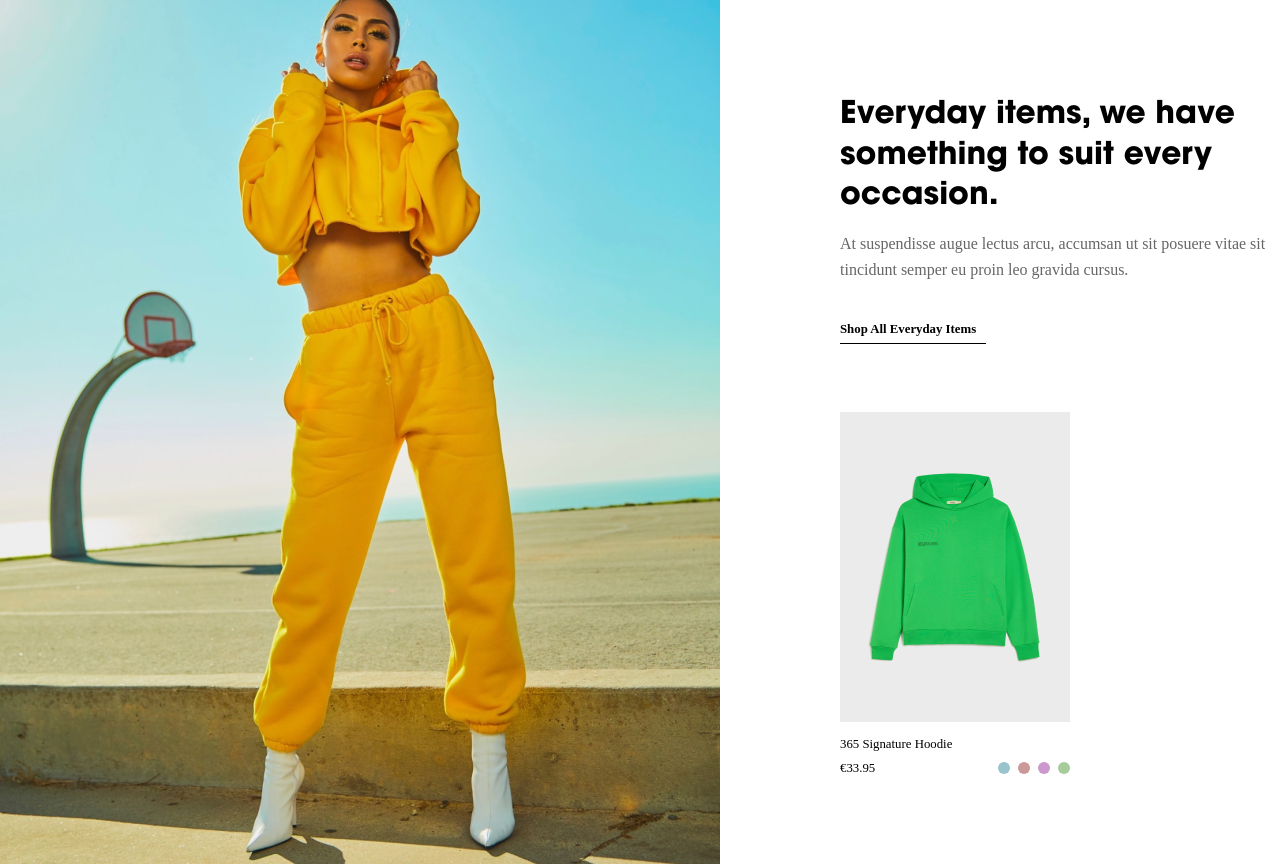
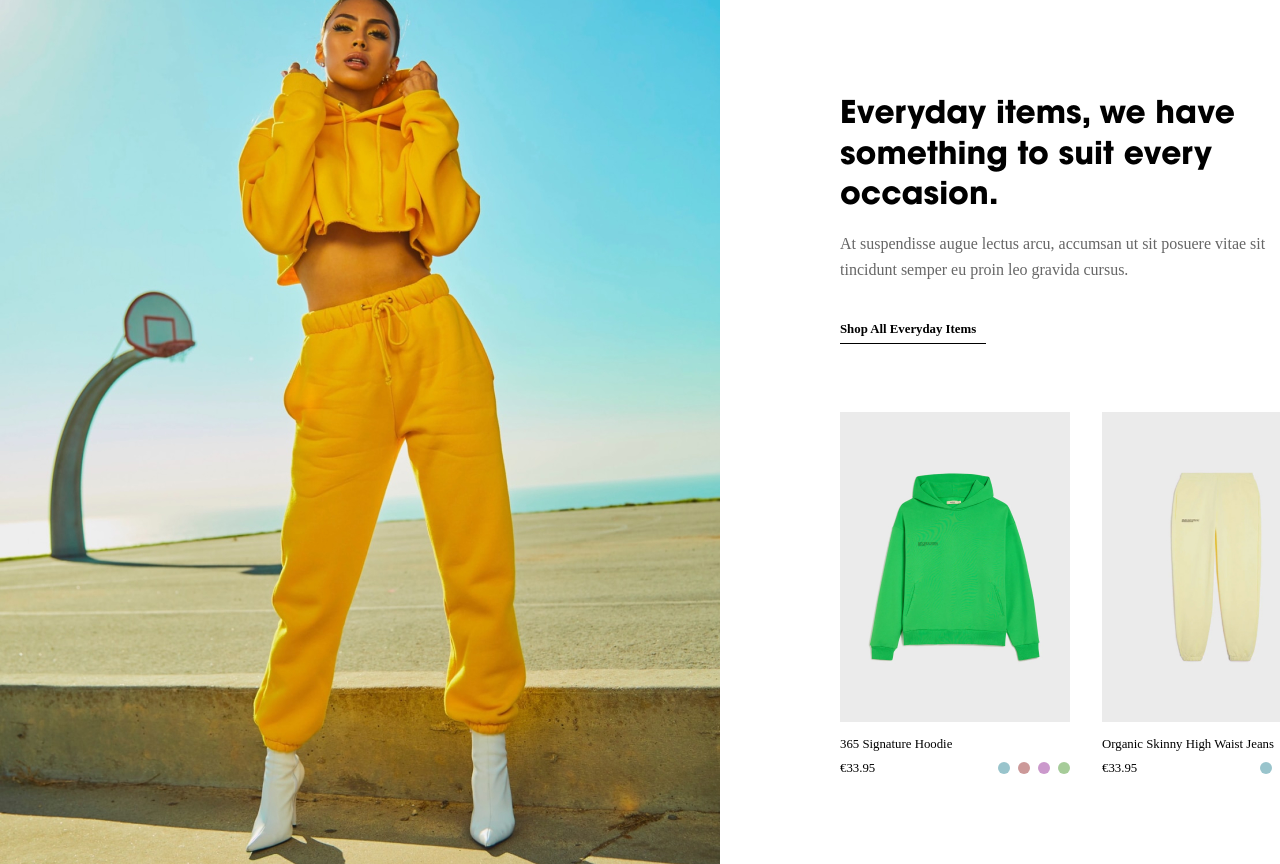
Before and after one commit to tugcan-kartal/DigiFist, a React (Create React App) app: page / in a window 1280 px wide. Shown: the top 864 px of the page. Built offline with nearby package versions, Linux system fonts and the light colour scheme; a web font is replaced by a local one.

Commit message:
products are added

```diff
--- a/src/components/HomePage.js
+++ b/src/components/HomePage.js
@@ -8,13 +8,13 @@ import BlueOne from "../static/blueone.jpg";
 const HomePage = () => {
   return (
     <div>
-        <div className='flex w-[1440px] h-[864px]'>
+        <div className='flex w-[1440px] h-[864px] overflow-x-scrool'>
 
-            <div className='w-[720px] h-[864px]'>
+            <div>
                 <img className='w-[720px] h-[864px]' src={Girl} alt='not found'/>
             </div>
 
-            <div className='right-section w-[720px] h-[864px] border-box'>
+            <div className='right-section w-[720px] h-[864px]'>
                 <div className='ml-[120px] mt-[96px] mb-[92px]'>
 
                     <div className='textone w-[494px] h-[123px] mb-[12px] mr-[106px] font-[700px] text-[31.25px] leading-[130%] items-end'>
@@ -33,7 +33,7 @@ const HomePage = () => {
 
                     </button>
 
-                    <div className='w-[906px] h-[363px]'>
+                    <div className='w-[906px] h-[363px] flex gap-x-[32px]'>
 
                         <div className='w-[230px] h-[363px] mb-[92px]'>
 
@@ -41,6 +41,42 @@ const HomePage = () => {
                                 <img className='w-[230px] h-[310px]' src={GreenOne} alt='not found'/>
                             </div>
                             <div className='productdescription w-[230px] h-[20px] mb-[4px] font-normal text-[12.8px] leading-[160%]'>365 Signature Hoodie</div>
+                            <div className='flex gap-x-[118px]'>
+                                <div className='price w-[40px] h-[20px] font-medium text-[12.8px] leading-[160%]'>€33.95</div>
+                                <div className='flex gap-x-[8px]'>
+                                    <div className='roundone w-[12px] h-[12px] mt-[4px] rounded-lg'></div>
+                                    <div className='roundtwo w-[12px] h-[12px] mt-[4px] rounded-lg'></div>
+                                    <div className='roundthree w-[12px] h-[12px] mt-[4px] rounded-lg'></div>
+                                    <div className='roundfour w-[12px] h-[12px] mt-[4px] rounded-lg'></div>
+                                </div>
+                            </div>
+
+                        </div>
+
+                        <div className='w-[230px] h-[363px] mb-[92px]'>
+
+                            <div className='w-[230px] h-[310px] mb-[12px]'>
+                                <img className='w-[230px] h-[310px]' src={WhiteOne} alt='not found'/>
+                            </div>
+                            <div className='productdescription w-[230px] h-[20px] mb-[4px] font-normal text-[12.8px] leading-[160%]'>Organic Skinny High Waist Jeans</div>
+                            <div className='flex gap-x-[118px]'>
+                                <div className='price w-[40px] h-[20px] font-medium text-[12.8px] leading-[160%]'>€33.95</div>
+                                <div className='flex gap-x-[8px]'>
+                                    <div className='roundone w-[12px] h-[12px] mt-[4px] rounded-lg'></div>
+                                    <div className='roundtwo w-[12px] h-[12px] mt-[4px] rounded-lg'></div>
+                                    <div className='roundthree w-[12px] h-[12px] mt-[4px] rounded-lg'></div>
+                                    <div className='roundfour w-[12px] h-[12px] mt-[4px] rounded-lg'></div>
+                                </div>
+                            </div>
+
+                        </div>
+
+                        <div className='w-[230px] h-[363px] mb-[92px]'>
+
+                            <div className='w-[230px] h-[310px] mb-[12px]'>
+                                <img className='w-[230px] h-[310px]' src={BlueOne} alt='not found'/>
+                            </div>
+                            <div className='productdescription w-[230px] h-[20px] mb-[4px] font-normal text-[12.8px] leading-[160%]'>Organic Skinny High Waist Jeans</div>
                             <div className='flex gap-x-[118px]'>
                                 <div className='price w-[40px] h-[20px] font-medium text-[12.8px] leading-[160%]'>€33.95</div>
                                 <div className='flex gap-x-[8px]'>
```
